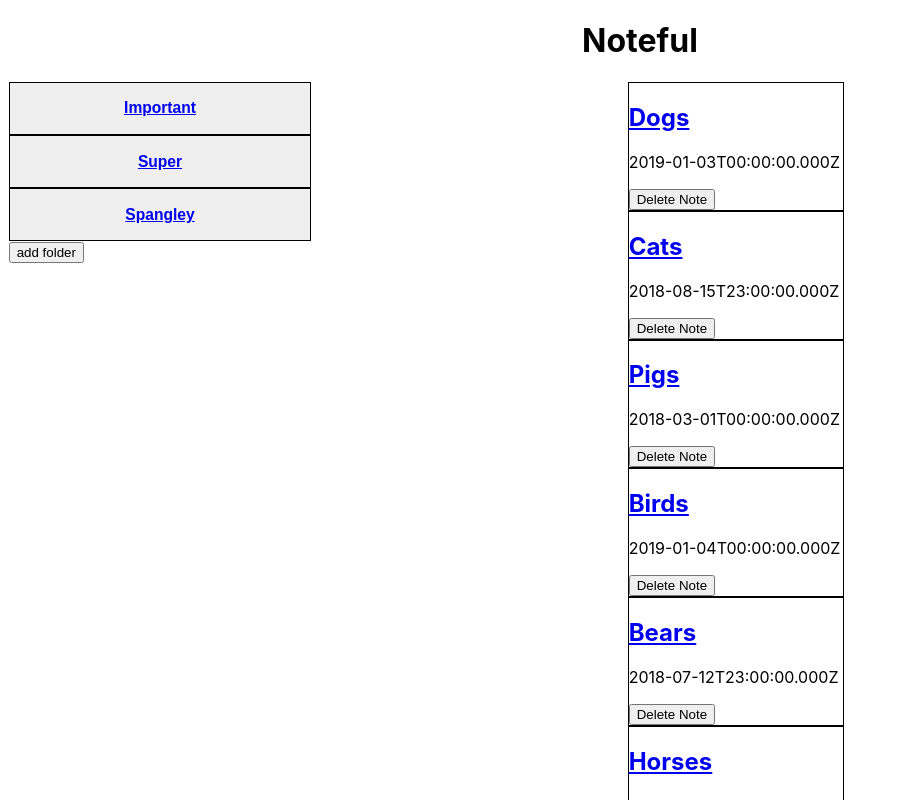
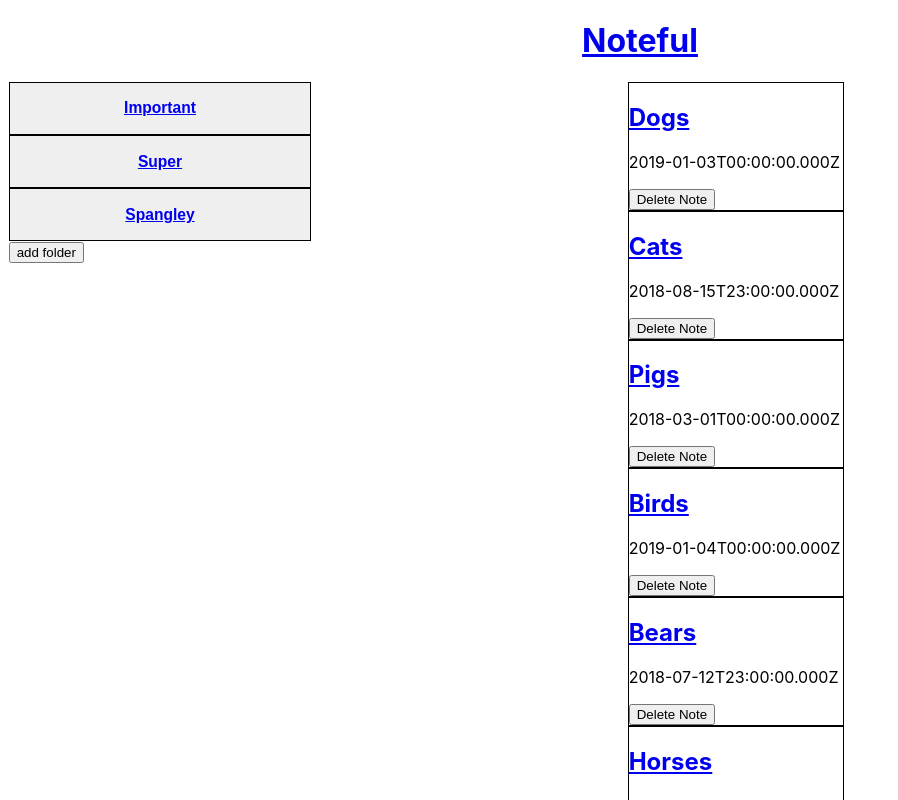
Before and after one commit to thinkful-ei-narwhal/noteful-client-daniel, a React (Create React App) app: page / in a window 1280 px wide. Shown: the top 800 px of the page, without its empty margins (0-898 px from the left). Built offline with nearby package versions, Linux system fonts and the light colour scheme.

Commit message:
added link to header

```diff
--- a/src/App.js
+++ b/src/App.js
@@ -3,7 +3,7 @@ import NotFound from './components/NotFound';
 import MainPage from './components/MainPage';
 import FolderPage from './components/FolderPage';
 import NotePage from './components/NotePage';
-import {Route, Switch} from 'react-router-dom';
+import {Route, Switch, Link} from 'react-router-dom';
 import STORE from './dummy-store';
 
 
@@ -18,7 +18,7 @@ export default class App extends Component {
   render() {
     return (
       <div>
-        <h1>Noteful</h1>
+        <Link to="/"><h1>Noteful</h1></Link>
         <Switch>
           <Route exact path='/' render={() =>
              <MainPage
```
